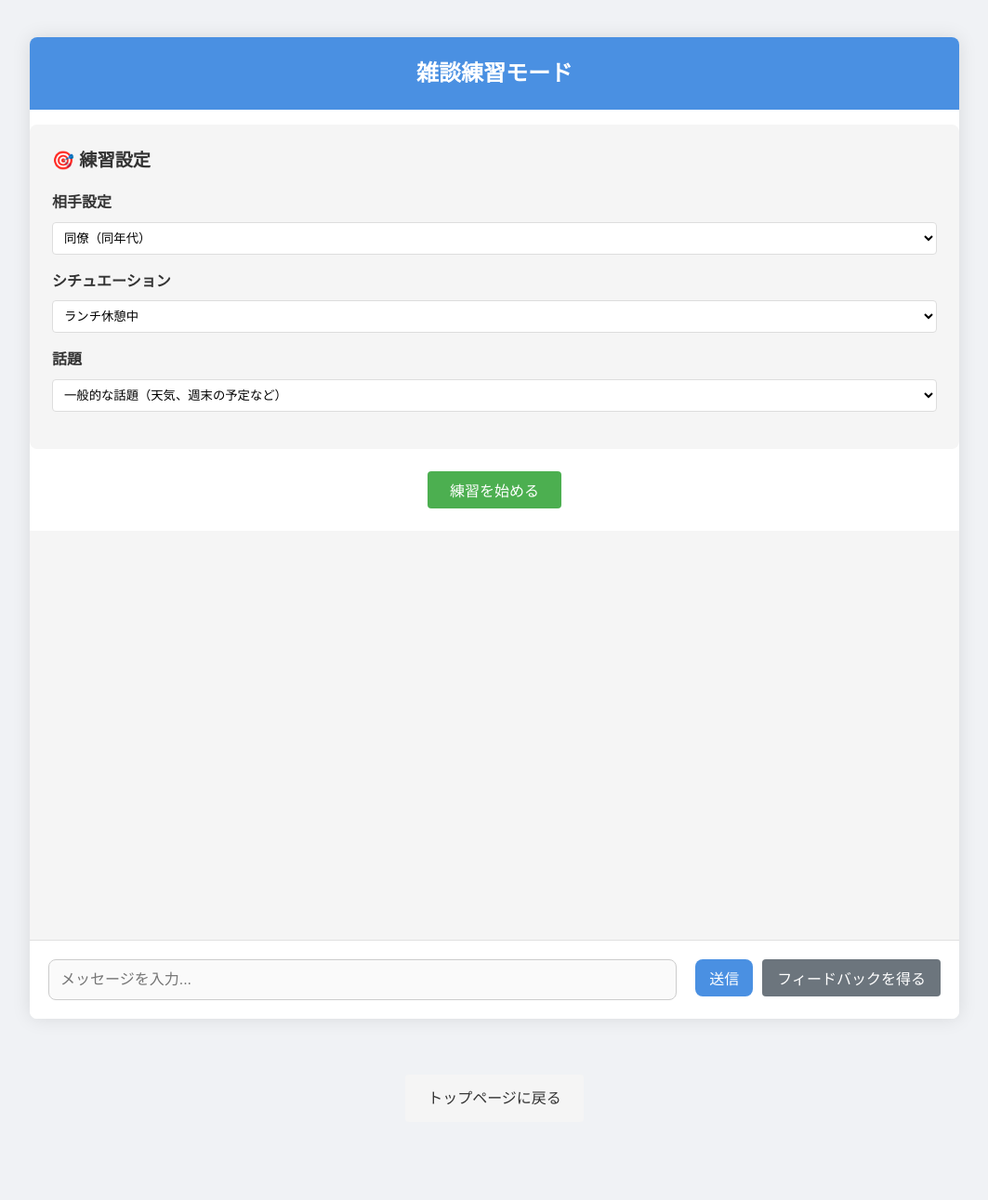
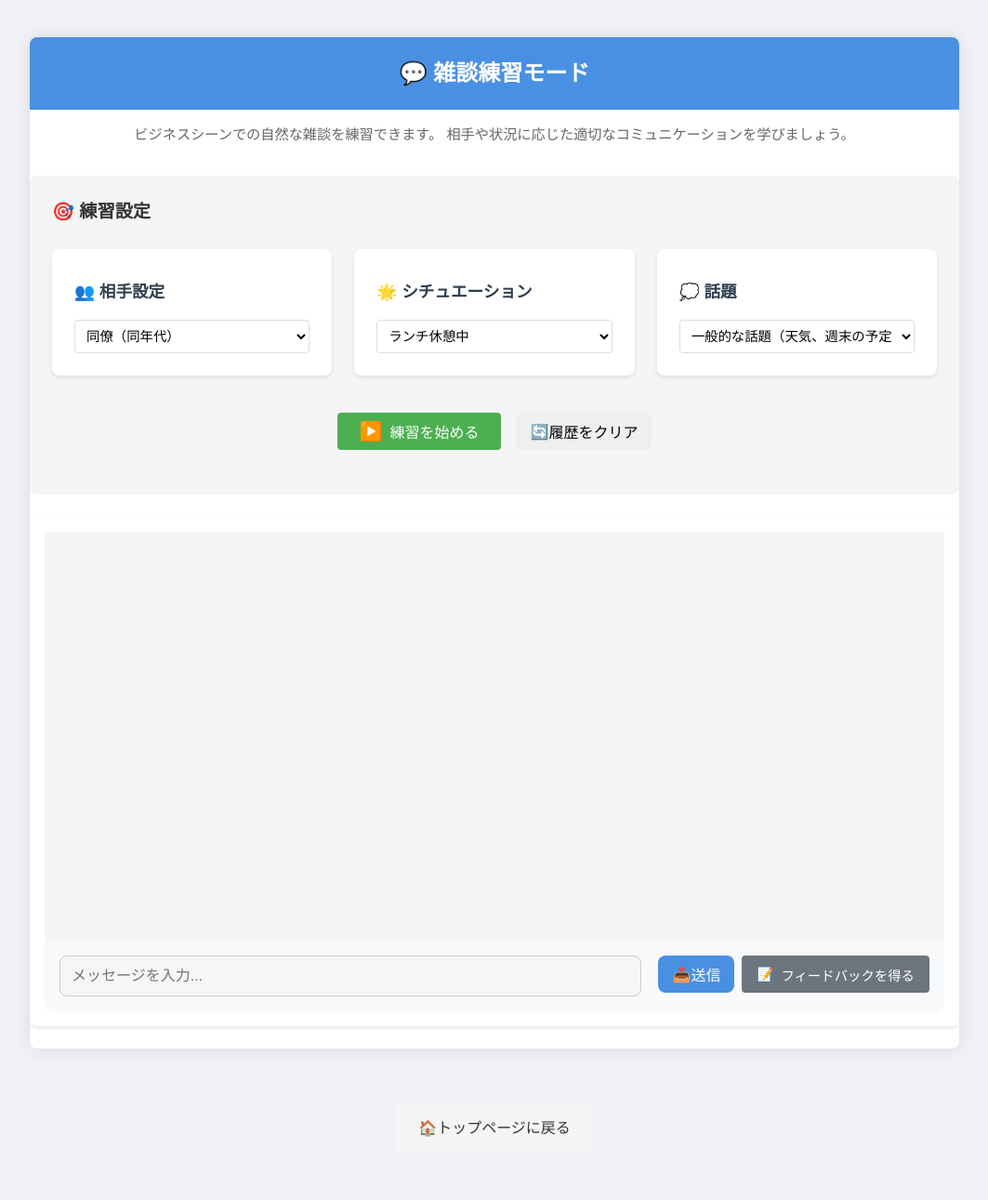
Before and after one commit to CaCC-Lab/workplace-roleplay, a Flask app: page /chat in a window 1280 px wide. Shown: the whole page at 93% size, without its empty margins (108-1171 px from the left). Before the commit the page ends 1189 px from the top, so only its background shows below. Run offline with Flask 3, Linux system fonts and the light colour scheme.

Commit message:
Refactor chat page: Clear conversation history and add support for chat feedback generation

```diff
--- a/templates/chat.html
+++ b/templates/chat.html
@@ -8,13 +8,20 @@
 </head>
 <body>
     <div id="chat-container">
-        <h1>雑談練習モード</h1>
+        <header class="chat-header">
+            <h1>💬 雑談練習モード</h1>
+            <p class="mode-description">
+                ビジネスシーンでの自然な雑談を練習できます。
+                相手や状況に応じた適切なコミュニケーションを学びましょう。
+            </p>
+        </header>
 
         <!-- 設定セクション -->
         <div class="settings-section">
             <h2>🎯 練習設定</h2>
+            <div class="settings-grid">
                 <div class="setting-group">
-                <h3>相手設定</h3>
+                    <h3>👥 相手設定</h3>
                     <select id="partner-type">
                         <option value="colleague">同僚（同年代）</option>
                         <option value="senior">先輩社員</option>
@@ -25,7 +32,7 @@
                 </div>
 
                 <div class="setting-group">
-                <h3>シチュエーション</h3>
+                    <h3>🌟 シチュエーション</h3>
                     <select id="situation">
                         <option value="lunch">ランチ休憩中</option>
                         <option value="break">休憩時間</option>
@@ -36,7 +43,7 @@
                 </div>
 
                 <div class="setting-group">
-                <h3>話題</h3>
+                    <h3>💭 話題</h3>
                     <select id="topic">
                         <option value="general">一般的な話題（天気、週末の予定など）</option>
                         <option value="hobby">趣味・娯楽</option>
@@ -47,37 +54,50 @@
                 </div>
             </div>
 
-        <!-- 練習開始ボタン -->
-        <div class="action-section">
-            <button id="start-practice" class="primary-button">練習を始める</button>
+            <div class="action-buttons">
+                <button id="start-practice" class="primary-button">
+                    <span class="icon">▶️</span>練習を始める
+                </button>
+                <button id="clear-history" class="secondary-button">
+                    <span class="icon">🔄</span>履歴をクリア
+                </button>
+            </div>
         </div>
 
         <!-- ローディング表示 -->
         <div id="loading" class="loading">
-            設定を反映中...
+            <span class="loading-icon">⌛</span>
+            <span class="loading-text">設定を反映中...</span>
         </div>
 
-        <!-- チャット部分 -->
+        <!-- チャットエリア -->
+        <div class="chat-area">
             <div id="chat-messages"></div>
-        <div id="input-container">
+            <div class="input-area">
                 <input type="text" id="message-input" placeholder="メッセージを入力..." disabled>
-            <button id="send-button" disabled>送信</button>
-            <button id="get-feedback" class="secondary-button" disabled>フィードバックを得る</button>
+                <button id="send-button" class="send-button" disabled>
+                    <span class="icon">📤</span>送信
+                </button>
+                <button id="get-feedback" class="feedback-button" disabled>
+                    <span class="icon">📝</span>フィードバックを得る
+                </button>
+            </div>
         </div>
 
         <!-- フィードバック表示エリア -->
         <div id="feedback-area" class="content-section" style="display: none;">
-            <div class="feedback-container">
-                <h2>🎯 フィードバック</h2>
-                <div class="feedback-content">
-                    <div id="feedback-content" class="markdown-body"></div>
-                </div>
+            <div class="feedback-info">
+                <h2><span class="icon">🎯</span>フィードバック</h2>
+                <p class="feedback-hint">会話の内容に基づいて、あなたの雑談スキルを分析します。</p>
+                <div id="feedback-content" class="feedback-detail"></div>
             </div>
         </div>
     </div>
 
     <div class="navigation">
-        <a href="{{ url_for('index') }}" class="nav-button">トップページに戻る</a>
+        <a href="{{ url_for('index') }}" class="nav-button">
+            <span class="icon">🏠</span>トップページに戻る
+        </a>
     </div>
 
     <script>
@@ -192,6 +212,7 @@
                 // ボタンを無効化し、ローディング表示
                 getFeedbackButton.disabled = true;
                 getFeedbackButton.innerHTML = `
+                    <span class="icon">📝</span>
                     フィードバック生成中...
                     <span class="loading-feedback">⌛</span>
                 `;
@@ -211,6 +232,7 @@
                 }
 
                 const data = await response.json();
+                console.log("Received feedback data:", data); // デバッグログ追加
 
                 if (data.error) {
                     throw new Error(data.error);
@@ -221,12 +243,27 @@
                     const feedbackArea = document.getElementById('feedback-area');
                     const feedbackContent = document.getElementById('feedback-content');
 
+                    console.log("Parsing feedback:", data.feedback); // デバッグログ追加
+
+                    try {
                         // マークダウンをHTMLに変換して表示
-                    feedbackContent.innerHTML = marked.parse(data.feedback);
+                        const parsedHtml = marked.parse(data.feedback);
+                        console.log("Parsed HTML:", parsedHtml); // デバッグログ追加
+                        feedbackContent.innerHTML = parsedHtml;
+
+                        // 表示を確実に
                         feedbackArea.style.display = 'block';
+                        feedbackContent.style.display = 'block';
 
                         // フィードバックエリアまでスクロール
                         feedbackArea.scrollIntoView({ behavior: 'smooth' });
+                    } catch (parseError) {
+                        console.error("Error parsing markdown:", parseError);
+                        // マークダウンのパースに失敗した場合は、プレーンテキストとして表示
+                        feedbackContent.textContent = data.feedback;
+                    }
+                } else {
+                    console.error("No feedback content in response"); // デバッグログ追加
                 }
             } catch (err) {
                 console.error("Error:", err);
@@ -234,7 +271,7 @@
             } finally {
                 // ボタンを元の状態に戻す
                 getFeedbackButton.disabled = false;
-                getFeedbackButton.innerHTML = "フィードバックを得る";
+                getFeedbackButton.innerHTML = '<span class="icon">📝</span> フィードバックを得る';
             }
         });
 
@@ -253,11 +290,117 @@
             chatMessages.appendChild(div);
             chatMessages.scrollTop = chatMessages.scrollHeight;
         }
+
+        // 履歴クリアボタンのイベントリスナー
+        document.getElementById('clear-history').addEventListener('click', async function() {
+            try {
+                const selectedModel = localStorage.getItem('selectedModel');
+                const response = await fetch("/api/clear_history", {
+                    method: "POST",
+                    headers: {"Content-Type": "application/json"},
+                    body: JSON.stringify({
+                        model: selectedModel,
+                        mode: "chat"  // 雑談モードを指定
+                    })
+                });
+
+                if (!response.ok) {
+                    throw new Error(`HTTP error! status: ${response.status}`);
+                }
+
+                const data = await response.json();
+                if (data.error) {
+                    throw new Error(data.error);
+                }
+
+                // チャット履歴をクリア
+                chatMessages.innerHTML = '';
+                // 入力欄と各ボタンを初期状態に
+                messageInput.disabled = true;
+                sendButton.disabled = true;
+                getFeedbackButton.disabled = true;
+                // フィードバックエリアを非表示に
+                feedbackArea.style.display = 'none';
+                // 会話開始フラグをリセット
+                conversationStarted = false;
+
+                displayMessage("会話履歴がクリアされました", "system-message");
+            } catch (err) {
+                console.error("Error:", err);
+                displayMessage("エラーが発生しました: " + err.message, "error-message");
+            }
+        });
     </script>
 
     <style>
+        .chat-header {
+            text-align: center;
+            margin-bottom: 2rem;
+        }
+
+        .mode-description {
+            color: #666;
+            margin: 1rem 0;
+            font-size: 0.95rem;
+            line-height: 1.5;
+        }
+
+        .settings-grid {
+            display: grid;
+            grid-template-columns: repeat(auto-fit, minmax(250px, 1fr));
+            gap: 1.5rem;
+            margin: 1.5rem 0;
+        }
+
+        .setting-group {
+            background: white;
+            padding: 1.5rem;
+            border-radius: 8px;
+            box-shadow: 0 2px 4px rgba(0,0,0,0.1);
+        }
+
+        .setting-group h3 {
+            color: #2c3e50;
+            margin-bottom: 1rem;
+            font-size: 1.1rem;
+            display: flex;
+            align-items: center;
+            gap: 0.5rem;
+        }
+
+        .setting-group select {
+            width: 100%;
+            padding: 0.5rem;
+            border: 1px solid #ddd;
+            border-radius: 4px;
+            font-size: 0.9rem;
+        }
+
+        .action-buttons {
+            display: flex;
+            gap: 1rem;
+            justify-content: center;
+            margin: 1.5rem 0;
+        }
+
+        .chat-area {
+            background: white;
+            border-radius: 8px;
+            box-shadow: 0 2px 4px rgba(0,0,0,0.1);
+            margin: 1.5rem 0;
+            padding: 1rem;
+        }
+
+        .input-area {
+            display: flex;
+            gap: 0.5rem;
+            padding: 1rem;
+            background: #f8f9fa;
+            border-radius: 0 0 8px 8px;
+        }
+
         /* フィードバックセクションのスタイル */
-        .feedback-container {
+        .feedback-info {
             background: white;
             padding: 2rem;
             border-radius: 8px;
@@ -265,52 +408,62 @@
             margin: 1rem 0;
         }
 
-        .feedback-container h2 {
+        .feedback-info h2 {
             color: #2c3e50;
-            margin-bottom: 1.5rem;
-            font-size: 1.4rem;
+            margin-bottom: 1rem;
+            font-size: 1.5rem;
+            display: flex;
+            align-items: center;
+            gap: 0.5rem;
         }
 
-        .feedback-content {
+        .feedback-hint {
+            color: #666;
+            margin-bottom: 1.5rem;
+            font-size: 0.9rem;
+        }
+
+        .feedback-detail {
             background: #f8f9fa;
             padding: 1.5rem;
             border-radius: 8px;
             border: 1px solid #e9ecef;
         }
 
-        .markdown-body {
-            font-family: -apple-system, BlinkMacSystemFont, "Segoe UI", Helvetica, Arial, sans-serif;
-            line-height: 1.6;
-            color: #24292e;
+        .feedback-detail h2 {
+            color: #2c3e50;
+            font-size: 1.2rem;
+            margin: 1.5rem 0 1rem;
+            padding-bottom: 0.5rem;
+            border-bottom: 1px solid #eaecef;
         }
 
-        .markdown-body h2 {
-            margin-top: 1.5rem;
-            margin-bottom: 1rem;
-            font-size: 1.3rem;
-            color: #2c3e50;
-            border-bottom: 1px solid #eaecef;
-            padding-bottom: 0.3rem;
+        .feedback-detail h2:first-child {
+            margin-top: 0;
         }
 
-        .markdown-body ul {
+        .feedback-detail ul {
             padding-left: 1.5rem;
-            margin: 1rem 0;
+            margin: 0.5rem 0;
         }
 
-        .markdown-body li {
+        .feedback-detail li {
             margin: 0.5rem 0;
+            line-height: 1.6;
         }
 
         /* フィードバックボタンのスタイル */
         #get-feedback {
             background-color: #4a90e2;
             color: white;
+            padding: 0.5rem 1rem;
             border: none;
-            padding: 8px 16px;
             border-radius: 4px;
             cursor: pointer;
-            transition: background-color 0.3s;
+            font-size: 0.9rem;
+            display: flex;
+            align-items: center;
+            gap: 0.5rem;
         }
 
         #get-feedback:hover {
@@ -322,11 +475,18 @@
             cursor: not-allowed;
         }
 
-        /* ローディング表示のスタイル */
         .loading-feedback {
             display: inline-block;
-            margin-left: 8px;
-            color: #666;
+            margin-left: 0.5rem;
+        }
+
+        .system-message {
+            background-color: #e2e3e5;
+            color: #383d41;
+            padding: 0.5rem 1rem;
+            border-radius: 4px;
+            margin: 0.5rem 0;
+            text-align: center;
         }
     </style>
 </body>
```
Also changed, not shown: roleplay-chatbot-wepapp-main.py (+55 -20 lines). Lines whose indentation alone changed are shown as unchanged.
